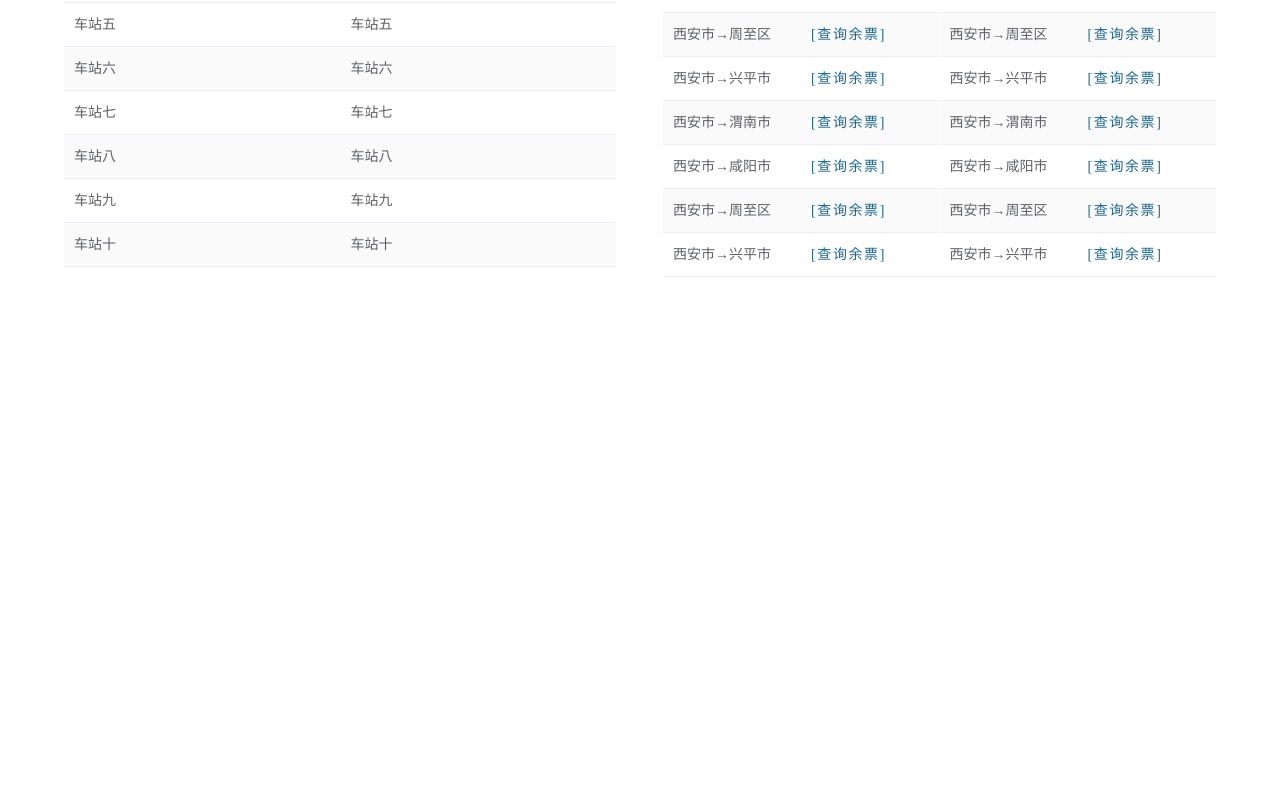
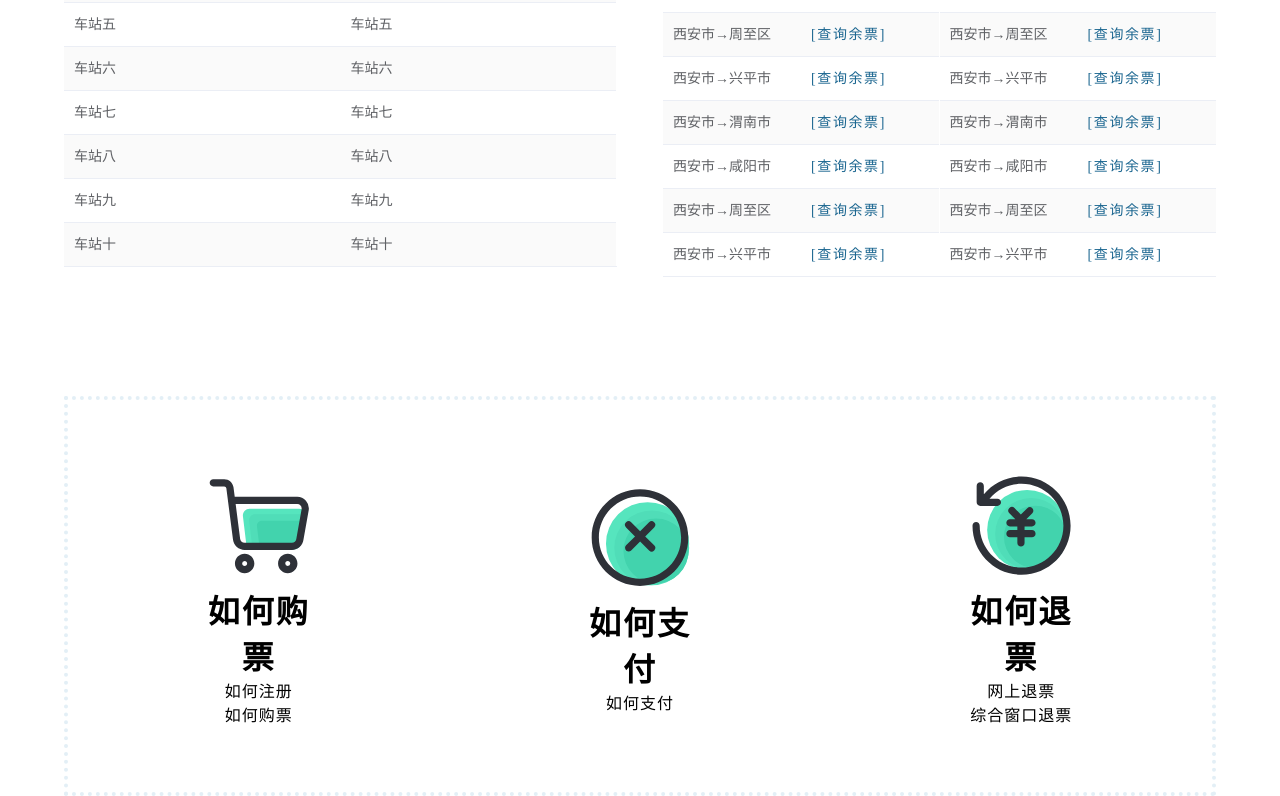
Before and after one commit to Ocean-H1/bus_station, a Vue app: page /first in a window 1280 px wide. Shown: the part 1646-2442 px from the top of the page. Before the commit the page ends 2062 px from the top, so only its background shows below. Built offline with nearby package versions, Linux system fonts and the light colour scheme.

Commit message:
完成主页底部footer，以及基本样式修改

```diff
--- a/src/components/Home.vue
+++ b/src/components/Home.vue
@@ -8,30 +8,34 @@
       </el-header>
       <!-- 内容区 -->
       <el-main>
-              <Tabbar></Tabbar>
+        <TabBar></TabBar>
       </el-main>
       <!-- 底部 -->
-          <el-footer></el-footer>
+      <el-footer>
+        <Footer></Footer>
+      </el-footer>
     </el-container>
   </div>
 </template>
 
 <script>
-import Tabbar from './content/Home-Tabbar/tabbar'
+import Footer from './content/Home-Footer/footer'
 import Top from './content/Home-Tabbar/top.vue'
 import TabBar from './content/Home-Tabbar/tabbar.vue'
 
 export default {
   name: 'Home',
   components: {
-    Tabbar,
+    Footer,
     Top,
-        TabBar
-    }
+    TabBar,
+  },
 }
 </script>
 <style scoped>
-.el-main,.el-header,.el-footer{
+.el-main,
+.el-header,
+.el-footer {
   padding: 0;
   margin: 0;
 }
@@ -43,5 +47,8 @@ export default {
   width: 90vw;
   margin: 5vh auto 0 auto;
 }
-
+.el-footer{
+    width: 90vw;
+    margin: 5vh auto;
+}
 </style>
--- /dev/null
+++ b/src/components/content/Home-Footer/footer.vue
@@ -0,0 +1,176 @@
+<template>
+  <div class="footer">
+    <div class="ticket">
+      <div class="icon">
+        <svg
+          t="1643081783029"
+          class="icon"
+          viewBox="0 0 1024 1024"
+          version="1.1"
+          xmlns="http://www.w3.org/2000/svg"
+          p-id="1229"
+          width="200"
+          height="200"
+        >
+          <path
+            d="M431.0528 364.5952h423.7824c33.7408 0 60.0064 30.1056 56.2688 64.512l-40.3456 229.9392c-3.1744 29.3888-27.4432 51.6096-56.2688 51.6096H458.752c-28.5696 0-52.6848-21.8624-56.2176-50.944l-27.6992-229.9392c-4.1472-34.6624 22.1696-65.1776 56.2176-65.1776z"
+            fill="#56E5BE"
+            p-id="1230"
+          ></path>
+          <path
+            d="M477.5424 412.4672h373.76c29.6448 0 52.6848 26.4192 49.408 56.6272l-37.3248 201.7792c-2.816 25.8048-59.904 45.312-85.248 45.312H501.8624c-25.088 0-46.2336-19.2-49.3056-44.6976l-24.32-201.7792c-3.6864-30.464 19.456-57.2416 49.3056-57.2416z"
+            fill="#50DDB8"
+            p-id="1231"
+          ></path>
+          <path
+            d="M536.576 467.2h321.8944c25.344 0 45.056 21.6576 42.24 46.3872l-34.1504 150.016c-2.4064 21.1456-66.6624 52.48-88.32 52.48h-220.928c-21.4528 0-39.5776-15.7184-42.1888-36.6592l-20.7872-165.376c-3.072-24.8832 16.6912-46.848 42.24-46.848z"
+            fill="#42D3AD"
+            p-id="1232"
+          ></path>
+          <path
+            d="M792.9856 716.6976H388.608c-49.7152 0-92.0064-37.1712-98.3552-86.4768L233.3696 189.6448a18.10432 18.10432 0 0 0-17.92-15.7184H121.856c-16.9472 0-30.72-13.7728-30.72-30.72s13.7728-30.72 30.72-30.72h93.5936c39.8336 0 73.728 29.7984 78.848 69.3248l10.5472 81.4592h533.4528a99.15904 99.15904 0 0 1 98.4576 110.7456c-0.0512 0.6144-0.1536 1.1776-0.256 1.792l-45.1584 254.3104c-6.2976 49.408-48.384 86.5792-98.3552 86.5792z m-480.256-391.9872l38.4512 297.6768c2.4064 18.7392 18.5344 32.8704 37.4272 32.8704h404.3776c19.1488 0 35.2256-14.336 37.4784-33.3312 0.0512-0.6144 0.1536-1.1776 0.256-1.792l45.1072-254.1056c1.024-10.5472-2.2528-20.736-9.3696-28.672a37.3248 37.3248 0 0 0-28.2112-12.6464H312.7296zM389.5296 914.3808c-45.6192 0-82.7392-37.12-82.7392-82.7392s37.12-82.7392 82.7392-82.7392 82.7392 37.12 82.7392 82.7392-37.12 82.7392-82.7392 82.7392z m0-104.0384a21.3504 21.3504 0 0 0-21.2992 21.2992c0 11.7248 9.5744 21.2992 21.2992 21.2992s21.2992-9.5744 21.2992-21.2992c0-11.776-9.5744-21.2992-21.2992-21.2992zM757.4016 914.3808c-45.6192 0-82.7392-37.12-82.7392-82.7392s37.12-82.7392 82.7392-82.7392 82.7392 37.12 82.7392 82.7392-37.12 82.7392-82.7392 82.7392z m0-104.0384a21.3504 21.3504 0 0 0-21.2992 21.2992 21.3504 21.3504 0 0 0 21.2992 21.2992 21.3504 21.3504 0 0 0 21.2992-21.2992c0-11.776-9.5232-21.2992-21.2992-21.2992z"
+            fill="#2E3138"
+            p-id="1233"
+          ></path>
+        </svg>
+      </div>
+      <div class="info">
+        <div class="infotitle">如何购票</div>
+        <div>如何注册</div>
+        <div>如何购票</div>
+      </div>
+    </div>
+    <div class="ticket">
+      <div class="icon">
+        <svg
+          t="1643081806937"
+          class="icon"
+          viewBox="0 0 1024 1024"
+          version="1.1"
+          xmlns="http://www.w3.org/2000/svg"
+          p-id="1369"
+          width="200"
+          height="200"
+        >
+          <path
+            d="M576.6656 561.0496m-354.9696 0a354.9696 354.9696 0 1 0 709.9392 0 354.9696 354.9696 0 1 0-709.9392 0Z"
+            fill="#56E5BE"
+            p-id="1370"
+          ></path>
+          <path
+            d="M612.3008 596.736m-319.2832 0a319.2832 319.2832 0 1 0 638.5664 0 319.2832 319.2832 0 1 0-638.5664 0Z"
+            fill="#50DDB8"
+            p-id="1371"
+          ></path>
+          <path
+            d="M648.7552 622.7456m-277.6064 0a277.6064 277.6064 0 1 0 555.2128 0 277.6064 277.6064 0 1 0-555.2128 0Z"
+            fill="#42D3AD"
+            p-id="1372"
+          ></path>
+          <path
+            d="M512 921.0368c-227.3792 0-412.3648-184.9856-412.3648-412.3648S284.6208 96.3584 512 96.3584s412.3648 184.9856 412.3648 412.3648-184.9856 412.3136-412.3648 412.3136z m0-763.2384c-193.4848 0-350.9248 157.44-350.9248 350.9248S318.5152 859.648 512 859.648s350.9248-157.44 350.9248-350.9248S705.4848 157.7984 512 157.7984z"
+            fill="#2E3138"
+            p-id="1373"
+          ></path>
+          <path
+            d="M556.4416 498.3808l76.4416-76.4416a30.72 30.72 0 0 0 0-43.4176 30.72 30.72 0 0 0-43.4176 0L513.024 454.912 436.5824 378.5216a30.72 30.72 0 0 0-43.4176 0 30.72 30.72 0 0 0 0 43.4176l76.4416 76.4416-76.4416 76.4416a30.72 30.72 0 0 0 21.7088 52.4288c7.8336 0 15.7184-3.0208 21.7088-9.0112l76.4416-76.4416 76.4416 76.4416a30.67392 30.67392 0 0 0 43.4176 0 30.72 30.72 0 0 0 0-43.4176l-76.4416-76.4416z"
+            fill="#2E3138"
+            p-id="1374"
+          ></path>
+        </svg>
+      </div>
+      <div class="info">
+        <div class="infotitle">如何支付</div>
+        <div>如何支付</div>
+      </div>
+    </div>
+    <div class="ticket">
+      <div class="icon">
+        <svg
+          t="1643081820030"
+          class="icon"
+          viewBox="0 0 1024 1024"
+          version="1.1"
+          xmlns="http://www.w3.org/2000/svg"
+          p-id="1512"
+          width="200"
+          height="200"
+        >
+          <path
+            d="M563.8144 545.8944m-340.5824 0a340.5824 340.5824 0 1 0 681.1648 0 340.5824 340.5824 0 1 0-681.1648 0Z"
+            fill="#56E5BE"
+            p-id="1513"
+          ></path>
+          <path
+            d="M598.016 580.1472m-306.3808 0a306.3808 306.3808 0 1 0 612.7616 0 306.3808 306.3808 0 1 0-612.7616 0Z"
+            fill="#50DDB8"
+            p-id="1514"
+          ></path>
+          <path
+            d="M632.9856 605.0816m-266.3936 0a266.3936 266.3936 0 1 0 532.7872 0 266.3936 266.3936 0 1 0-532.7872 0Z"
+            fill="#42D3AD"
+            p-id="1515"
+          ></path>
+          <path
+            d="M516.7104 90.5728c-126.1056 0-242.7392 55.5008-321.7408 150.784V169.7792c0-16.9472-13.7728-30.72-30.72-30.72s-30.72 13.7728-30.72 30.72v140.288c0 16.9472 13.7728 30.72 30.72 30.72h146.5856c16.9472 0 30.72-13.7728 30.72-30.72s-13.7728-30.72-30.72-30.72H243.3024c67.4304-80.4864 166.4-127.3344 273.408-127.3344 196.9152 0 357.12 160.2048 357.12 357.12s-160.2048 357.12-357.12 357.12-357.12-160.2048-357.12-357.12c0-16.9472-13.7728-30.72-30.72-30.72s-30.72 13.7728-30.72 30.72c0 230.8096 187.7504 418.56 418.56 418.56s418.56-187.7504 418.56-418.56S747.52 90.5728 516.7104 90.5728z"
+            fill="#2E3138"
+            p-id="1516"
+          ></path>
+          <path
+            d="M417.6384 547.0208c-16.9472 0-30.72 13.7728-30.72 30.72s13.7728 30.72 30.72 30.72h63.2832v47.9232c0 16.9472 13.7728 30.72 30.72 30.72s30.72-13.7728 30.72-30.72v-47.9232h63.2832c16.9472 0 30.72-13.7728 30.72-30.72s-13.7728-30.72-30.72-30.72h-63.2832v-31.4368h63.2832c16.9472 0 30.72-13.7728 30.72-30.72s-13.7728-30.72-30.72-30.72h-48.2304l50.9952-49.9712c12.1344-11.8784 12.3392-31.3344 0.4608-43.4176a30.73536 30.73536 0 0 0-43.4688-0.4608l-54.784 53.6576-54.016-54.6816a30.73024 30.73024 0 0 0-43.4688-0.256 30.73024 30.73024 0 0 0-0.256 43.4688l51.0464 51.6608h-46.3872c-16.9472 0-30.72 13.7728-30.72 30.72s13.7728 30.72 30.72 30.72h63.2832v31.4368H417.6384z"
+            fill="#2E3138"
+            p-id="1517"
+          ></path>
+        </svg>
+      </div>
+      <div class="info">
+        <div class="infotitle">如何退票</div>
+        <div>网上退票</div>
+        <div>综合窗口退票</div>
+      </div>
+    </div>
+  </div>
+</template>
+
+<script>
+export default {
+  name: 'footer',
+}
+</script>
+<style scoped>
+.footer {
+  width: 100%;
+  height: 50vh;
+  display: flex;
+  justify-content: space-around;
+  align-items: center;
+  border: 4px dotted #e3eff6;
+}
+.infotitle {
+  font-size: 2rem;
+  letter-spacing: 2px;
+  font-weight: 600;
+}
+.info {
+  font-size: 1rem;
+  letter-spacing: 1px;
+  text-align: center;
+}
+.info div:hover {
+  text-decoration: underline;
+  cursor: pointer;
+  letter-spacing: 3px;
+}
+
+.icon {
+  height: 100%;
+}
+.ticket {
+  display: flex;
+  justify-content: center;
+  align-items: center;
+  flex-direction: column;
+  width: 10vw;
+  height: 15vh;
+}
+</style>
--- a/src/components/content/Home-Inquire/home-inquire.vue
+++ b/src/components/content/Home-Inquire/home-inquire.vue
@@ -27,7 +27,9 @@
             >
             </el-date-picker>
           </el-form-item>
-          <el-button type="primary" @click="QueryTickets"> <i class="el-icon-search"></i> 查询</el-button>
+          <el-button type="primary" @click="QueryTickets">
+            <i class="el-icon-search"></i> 查询</el-button
+          >
         </el-form>
       </el-tab-pane>
       <el-tab-pane label="取票验证码">
@@ -43,11 +45,14 @@
             <el-input v-model="GetTicketForm.phone"></el-input>
           </el-form-item>
           <el-form-item label="验证码" prop="rcode">
-            <div class="RcodeContainer">
-              <div style="width:50%;">
-                <img src="https://www.scqckypw.com/rCode.jpg" alt=""  width="100%"/>
+            <div class="RcodeContainer" @click="refreshImg">
+              <div style="width: 50%">
+                <img :src="codeImgUrl" alt="图片验证码" width="100%" />
               </div>
-              <el-input v-model="GetTicketForm.rcode" style="width:50%"></el-input>
+              <el-input
+                v-model="GetTicketForm.rcode"
+                style="width: 50%"
+              ></el-input>
             </div>
           </el-form-item>
 
@@ -100,6 +105,8 @@ export default {
         // 验证码
         rcode: [{ required: true, message: '请输入验证码', trigger: 'blur' }],
       },
+      // 验证码图片的地址
+      codeImgUrl: 'https://www.scqckypw.com/rCode.jpg',
     }
   },
   methods: {
@@ -116,6 +123,12 @@ export default {
     },
     // 取票验证码
     submit() {},
+    // 点击刷新验证码图片
+    refreshImg() {
+      //生成一个随机数（防止缓存）
+      let num = Math.ceil(Math.random() * 10)
+      this.codeImgUrl = `${this.codeImgUrl}?${num}`
+    },
   },
 }
 </script>
@@ -133,7 +146,8 @@ export default {
 .el-tabs {
   height: 100%;
 }
-.RcodeContainer div{
+.RcodeContainer div {
   float: right;
+  cursor: pointer;
 }
 </style>
```
Lines whose indentation alone changed are shown as unchanged.
